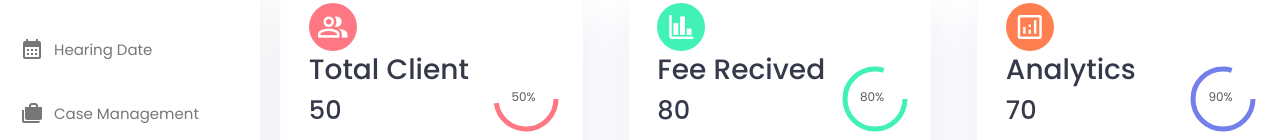
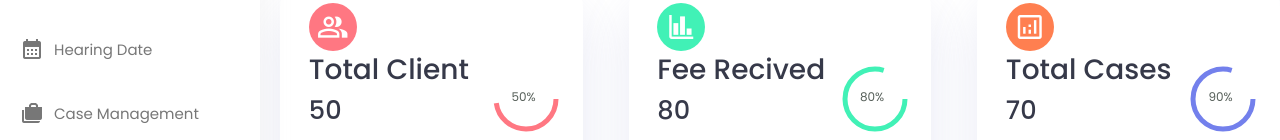
Before and after one commit to Zainshah55/weblab, a plain HTML site: page home.html in a window 1280 px wide. Shown: the part 249-389 px from the top of the page. Drawn offline with nearby package versions, Linux system fonts and the light colour scheme.

Commit message:
total cases

```diff
--- a/home.html
+++ b/home.html
@@ -276,7 +276,7 @@
           <span class="material-symbols-outlined">analytics</span>
           <div class="middle">
             <div class="left">
-              <h3>Analytics</h3>
+              <h3>Total Cases</h3>
               <h1>70</h1>
             </div>
             <div class="progress">
```
